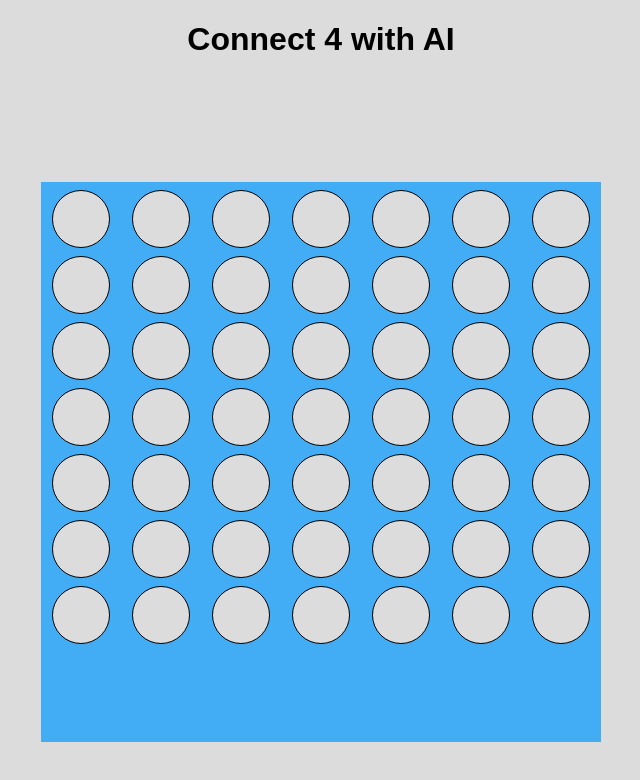
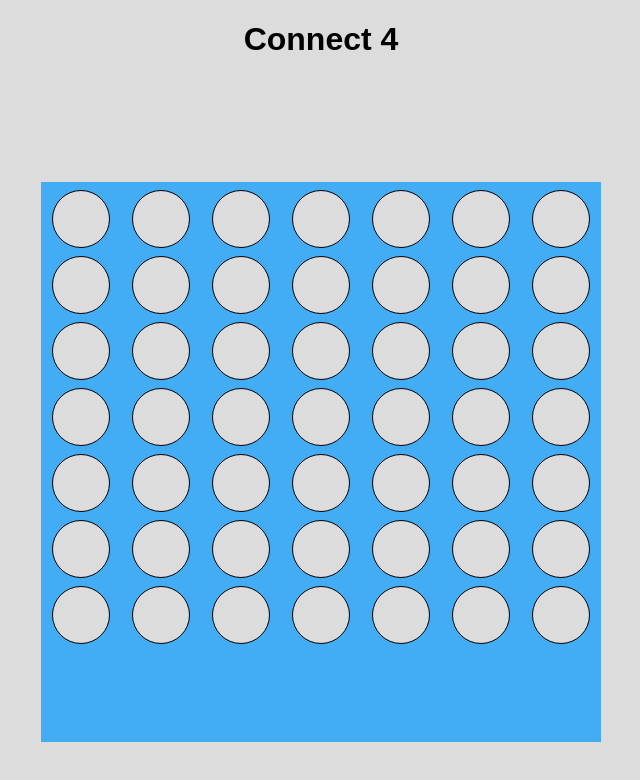
Before and after one commit to MarkLee7916/Connect-4, a plain HTML site: page index.html in a window 1280 px wide. Shown: the whole page, without its empty margins (319-959 px from the left). Drawn offline with Linux system fonts and the light colour scheme.

Commit message:
Update index.html

```diff
--- a/index.html
+++ b/index.html
@@ -3,7 +3,7 @@
 <html lang="en">
 
 <head>
-    <title>Connect 4I</title>
+    <title>Connect 4</title>
     <meta charset="utfc8">
     <meta name="viewport" content="width=device-width, initial-scale=1.0, maximum-scale=1.0, user-scalable=0">
     <link rel="stylesheet" href="index.css">
@@ -11,7 +11,7 @@
 
 <body>
     <div id="page">
-        <h1>Connect 4 with AI</h1>
+        <h1>Connect 4</h1>
         <h3 id="game-over">.</h3>
         <div id="board"></div>
     </div>
```
